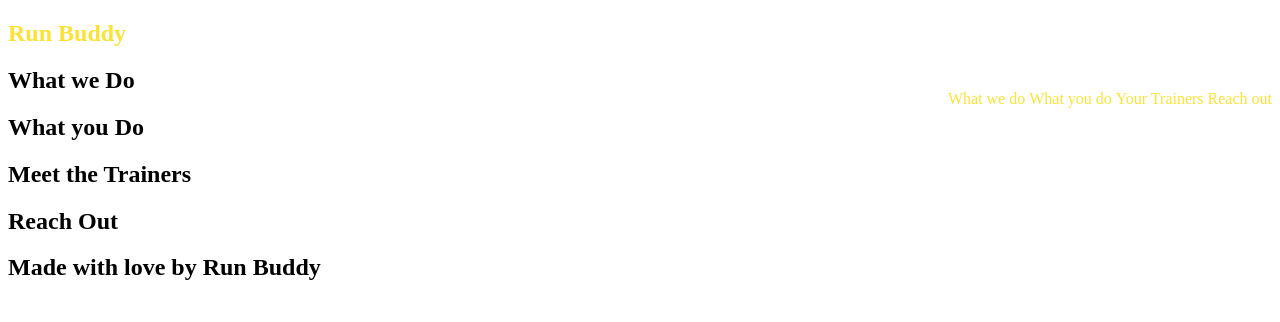
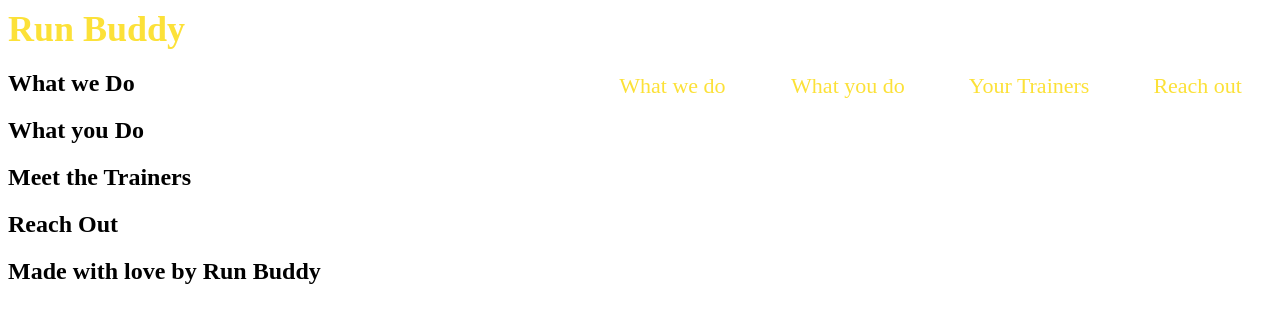
Before and after one commit to agulsyd/My-Code, a plain HTML site: page Run-Buddy/runbuddy.html in a window 1280 px wide. Drawn offline with Linux system fonts and the light colour scheme.

Commit message:
Update runbuddy.css

```diff
--- a/Run-Buddy/MY-CODE/Run-Buddy/runbuddy.css
+++ b/Run-Buddy/MY-CODE/Run-Buddy/runbuddy.css
@@ -1,7 +1,20 @@
 header a {
-    text-decoration: none;
-    color: hsl(52, 97%, 60%);
+  text-decoration: none;
+  color: #fce138;
+}
+
+  header h1{
+            font-weight: bold;
+            font-size: 36px;
+            color: #fce138;
+            margin: 0;
+          }
   }
+
+  header nav ul li {
+    display: inline;
+  }
+
 
  header nav {
       float:right;
@@ -11,3 +24,9 @@ header a {
   header nav ul li {
     display: inline;
   }
+
+  header nav ul li a {
+    margin: 0 30px;
+    font-weight: lighter;
+    font-size: 22px;
+  }
```
